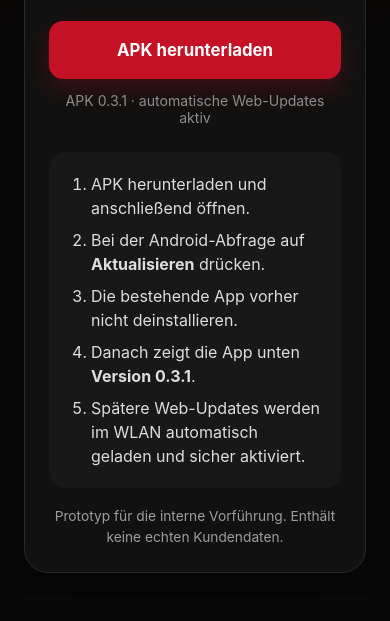
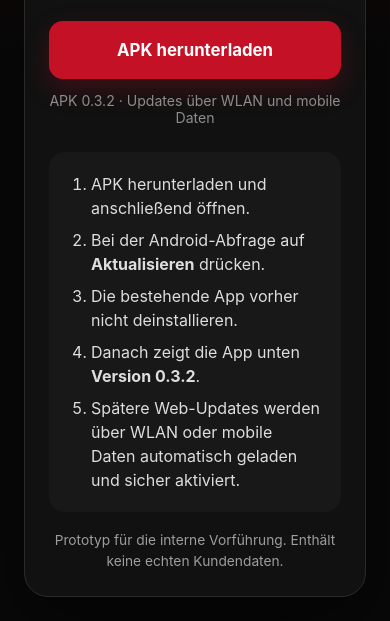
Before and after one commit to matteohaudenschild/sicherheit-nord-crm-download, a plain HTML site: page index.html in a window 390 px wide. Shown: the part 284-905 px from the top of the page. Before the commit the page ends 881 px from the top, so only its background shows below. Drawn offline with Linux system fonts and the light colour scheme.

Commit message:
Publish mobile-data update support in v0.3.2

```diff
--- a/index.html
+++ b/index.html
@@ -115,14 +115,14 @@
       >
         APK herunterladen
       </a>
-      <p class="version">APK 0.3.1 · automatische Web-Updates aktiv</p>
+      <p class="version">APK 0.3.2 · Updates über WLAN und mobile Daten</p>
 
       <ol>
         <li>APK herunterladen und anschließend öffnen.</li>
         <li>Bei der Android-Abfrage auf <strong>Aktualisieren</strong> drücken.</li>
         <li>Die bestehende App vorher nicht deinstallieren.</li>
-        <li>Danach zeigt die App unten <strong>Version 0.3.1</strong>.</li>
-        <li>Spätere Web-Updates werden im WLAN automatisch geladen und sicher aktiviert.</li>
+        <li>Danach zeigt die App unten <strong>Version 0.3.2</strong>.</li>
+        <li>Spätere Web-Updates werden über WLAN oder mobile Daten automatisch geladen und sicher aktiviert.</li>
       </ol>
 
       <p class="note">Prototyp für die interne Vorführung. Enthält keine echten Kundendaten.</p>
```
Also changed, not shown: update-manifest-v4.json (added, +9 -0 lines), SHA256SUMS.txt, 3 other files.
